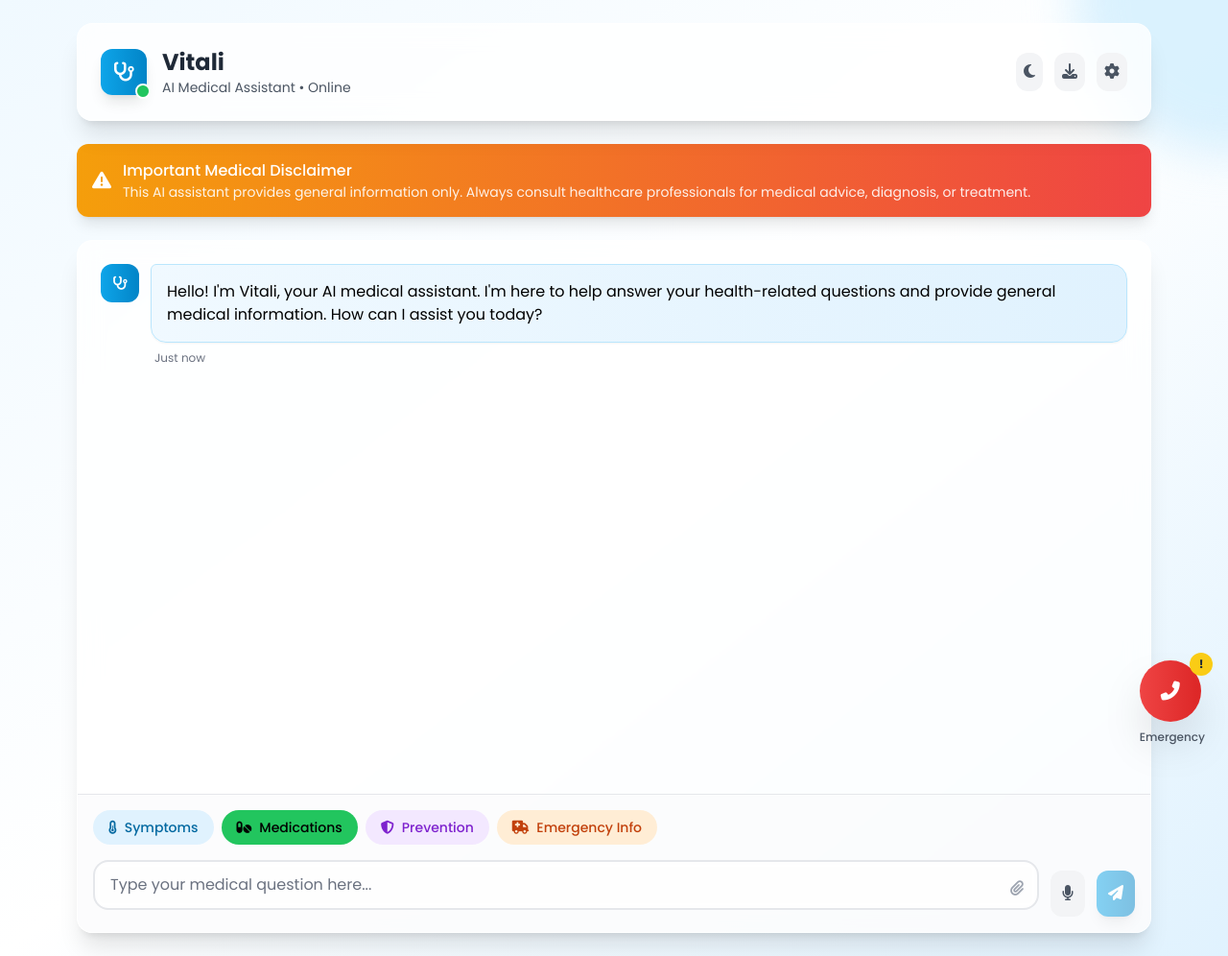
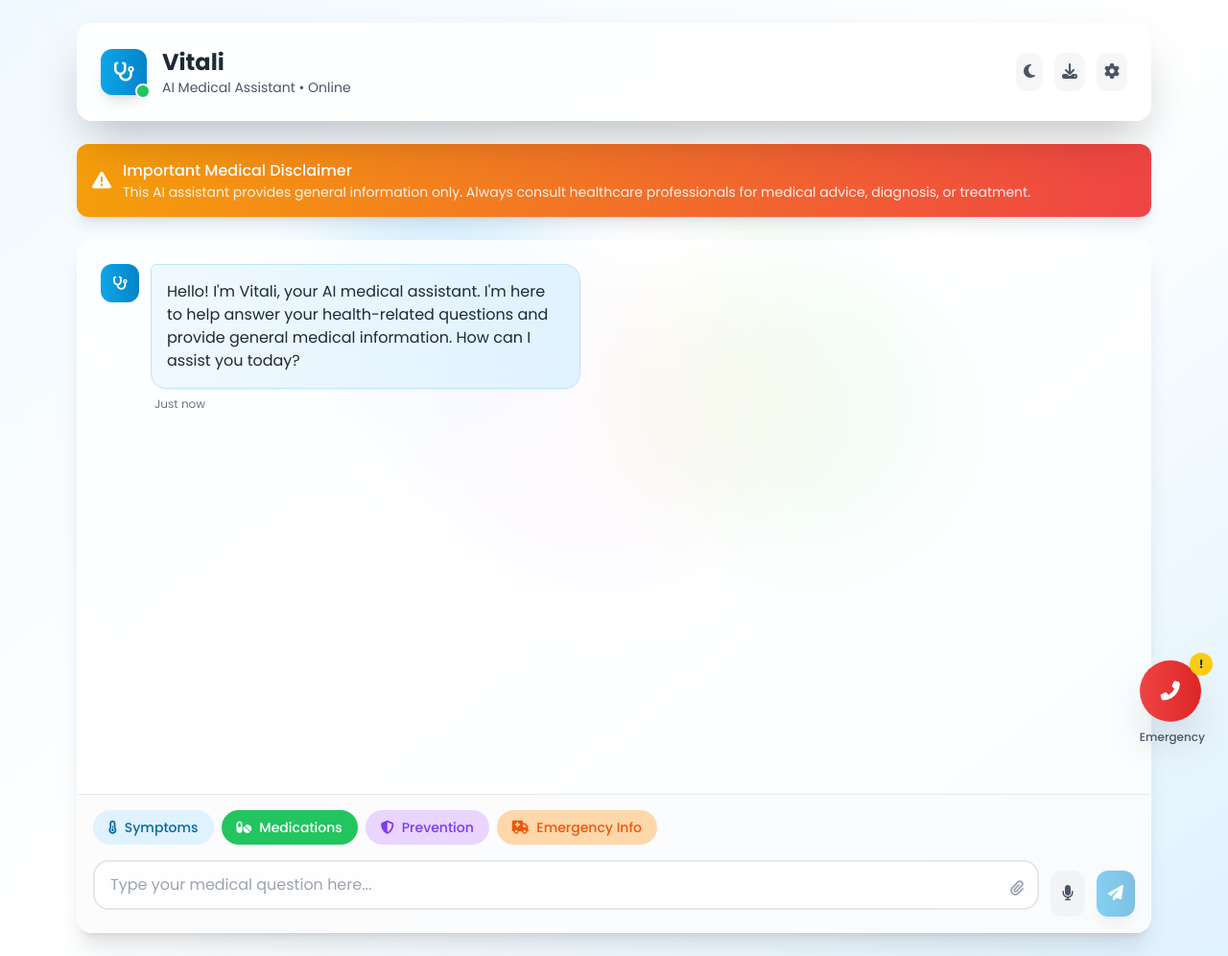
Before and after one commit to Y4NN777/Vitali, a Flask app: page / in a window 1280 px wide. Shown: the whole page at 96% size. Run offline with Flask 3, Linux system fonts and the light colour scheme; some libraries are stand-ins or nearby versions.

Commit message:
feat: Enhanced the chat interface

```diff
--- a/app.py
+++ b/app.py
@@ -25,7 +25,7 @@ os.environ["OPENROUTER_API_KEY"] = OPENROUTER_API_KEY
 embeddings = download_embeddings()
 
 index_name = "vitali-index"
-# Embed each chunk and upsert the embeddings into your Pinecone index.
+# Initialize Pinecone vector store with existing index
 docsearch = PineconeVectorStore.from_existing_index(
     index_name=index_name,
     embedding=embeddings
@@ -38,7 +38,7 @@ retriever = docsearch.as_retriever(search_type="similarity", search_kwargs={"k":
 
 chat_model = ChatOpenAI(
     model="qwen/qwen3-235b-a22b-2507:free",
-    openai_api_key=os.getenv("OPENROUTER_API_KEY"),      # Correct key parameter
+    openai_api_key=os.getenv("OPENROUTER_API_KEY"),
     openai_api_base="https://openrouter.ai/api/v1",
 )
 
@@ -64,9 +64,7 @@ def index():
 def chat():
     msg = request.form["msg"]
     input = msg
-    print(input)
     response = rag_chain.invoke({"input": msg})
-    print("Response : ", response["answer"])
     return str(response["answer"])
 
 
--- a/static/chat.js
+++ b/static/chat.js
@@ -18,6 +18,14 @@ function initChat() {
     fileInput = document.getElementById('fileInput');
     voiceBtn = document.getElementById('voiceBtn');
     exportChat = document.getElementById('exportChat');
+
+    // Load saved theme FIRST
+    const storedTheme = localStorage.getItem('theme');
+    if (storedTheme === 'dark') {
+        isDarkMode = true;
+        document.documentElement.classList.add('dark');
+        themeToggle.querySelector('i').className = 'fas fa-sun';
+    }
 
     // Auto-resize textarea
     messageInput.addEventListener('input', function() {
@@ -70,12 +78,20 @@ function initChat() {
         }
     });
 
-    // Theme toggle
+    // Theme Toggle
     themeToggle.addEventListener('click', () => {
         isDarkMode = !isDarkMode;
-        document.documentElement.classList.toggle('dark', isDarkMode);
-        const icon = themeToggle.querySelector('i');
-        icon.className = isDarkMode ? 'fas fa-sun' : 'fas fa-moon';
+        const html = document.documentElement;
+
+        if (isDarkMode) {
+            html.classList.add('dark');
+            themeToggle.querySelector('i').className = 'fas fa-sun';
+            localStorage.setItem('theme', 'dark');
+        } else {
+            html.classList.remove('dark');
+            themeToggle.querySelector('i').className = 'fas fa-moon';
+            localStorage.setItem('theme', 'light');
+        }
     });
 
     // Emergency button
@@ -90,7 +106,7 @@ function initChat() {
     fileInput.addEventListener('change', (e) => {
         if (e.target.files.length > 0) {
             const fileName = e.target.files[0].name;
-            addMessage(`📎 Attached file: ${fileName}`, 'user');
+            addMessage(`Attached file: ${fileName}`, 'user');
             setTimeout(() => {
                 addMessage('I can see you\'ve attached a file. Please note that I can provide general information about medical documents, but cannot replace professional medical analysis.', 'bot');
             }, 1000);
@@ -103,7 +119,7 @@ function initChat() {
         voiceBtn.classList.toggle('text-danger-600');
 
         if (voiceBtn.classList.contains('bg-danger-100')) {
-            addMessage('🎤 Voice recording started (simulated)', 'user');
+            addMessage('Voice recording started (simulated)', 'user');
             setTimeout(() => {
                 voiceBtn.classList.remove('bg-danger-100', 'text-danger-600');
                 voiceBtn.classList.add('bg-gray-100');
@@ -183,7 +199,7 @@ function addMessage(text, sender) {
             <div class="flex-1"></div>
             <div class="flex-shrink-0 max-w-xs lg:max-w-md">
                 <div class="bg-gradient-to-r from-medical-500 to-medical-600 text-white rounded-2xl rounded-tr-md p-4 shadow-lg">
-                    <p>${text}</p>
+                    <p class="text-white">${text}</p>
                 </div>
                 <div class="flex justify-end items-center mt-2 space-x-2">
                     <p class="text-xs text-gray-500 dark:text-gray-400">${time}</p>
@@ -206,8 +222,8 @@ function addMessage(text, sender) {
                 </div>
             </div>
             <div class="flex-1">
-                <div class="bg-gradient-to-r from-medical-50 to-medical-100 dark:from-gray-700 dark:to-gray-800 rounded-2xl rounded-tl-md p-4 shadow-sm border border-medical-200 dark:border-gray-600 max-w-xs lg:max-w-md">
-                    <p class="text-white-800 dark:text-white-200">${text}</p>
+                <div class="bot-message bg-gradient-to-r from-medical-50 to-medical-100 dark:from-slate-700 dark:to-slate-600 rounded-2xl rounded-tl-md p-4 shadow-sm border border-medical-200 dark:border-slate-500 max-w-xs lg:max-w-md">
+                    <p class="text-gray-800 dark:text-gray-100">${text}</p>
                 </div>
                 <div class="flex items-center mt-2 space-x-2">
                     <p class="text-xs text-gray-500 dark:text-gray-400 ml-1">${time}</p>
--- a/static/style.css
+++ b/static/style.css
@@ -1,5 +1,3 @@
-/* Custom styles for Vitali Medical Chat */
-
 /* Import Google Fonts */
 @import url('https://fonts.googleapis.com/css2?family=Poppins:wght@300;400;500;600;700&display=swap');
 
@@ -8,44 +6,175 @@ body {
     font-family: 'Poppins', sans-serif;
 }
 
-/* Dark mode styles */
-.dark {
-    background: linear-gradient(135deg, #0f172a 0%, #1e293b 100%);
+/* CRITICAL DARK MODE FIXES */
+
+/* 1. Header container fix */
+.header-container {
+    background: rgba(255, 255, 255, 0.85);
+    backdrop-filter: blur(20px);
+    border: 1px solid rgba(255, 255, 255, 0.5);
 }
 
-.dark .bg-white\/80 {
+.dark .header-container {
     background: rgba(30, 41, 59, 0.9) !important;
+    backdrop-filter: blur(20px);
+    border: 1px solid rgba(100, 116, 139, 0.3) !important;
 }
 
-.dark .border-white\/50 {
-    border-color: rgba(100, 116, 139, 0.5) !important;
+/* 2. Chat container fix */
+.chat-container {
+    background: rgba(255, 255, 255, 0.8);
+    backdrop-filter: blur(15px);
+    border: 1px solid rgba(255, 255, 255, 0.5);
 }
 
+.dark .chat-container {
+    background: rgba(15, 23, 42, 0.85) !important;
+    backdrop-filter: blur(20px);
+    border: 1px solid rgba(100, 116, 139, 0.3) !important;
+}
+
+/* 3. Bot message fix */
+.bot-message {
+    background: linear-gradient(to right, #f0f9ff, #e0f2fe);
+    border: 1px solid #bae6fd;
+}
+
+.dark .bot-message {
+    background: linear-gradient(to right, rgba(51, 65, 85, 0.9), rgba(71, 85, 105, 0.8)) !important;
+    backdrop-filter: blur(15px);
+    border: 1px solid rgba(100, 116, 139, 0.4) !important;
+}
+
+/* 4. Quick actions area fix */
+.quick-actions-area {
+    background: rgba(249, 250, 251, 0.5);
+    border-top: 1px solid rgba(229, 231, 235, 1);
+}
+
+.dark .quick-actions-area {
+    background: rgba(15, 23, 42, 0.6) !important;
+    backdrop-filter: blur(10px);
+    border-top: 1px solid rgba(51, 65, 85, 0.6) !important;
+}
+
+/* 5. Quick action buttons - vibrant colors in dark mode */
+.quick-btn-symptoms {
+    background: #e0f2fe;
+    color: #0369a1;
+}
+
+.dark .quick-btn-symptoms {
+    background: rgba(14, 165, 233, 0.25) !important;
+    color: #7dd3fc !important;
+    border: 1px solid rgba(14, 165, 233, 0.3);
+}
+
+.dark .quick-btn-symptoms:hover {
+    background: rgba(14, 165, 233, 0.35) !important;
+    transform: scale(1.05) translateY(-2px);
+}
+
+.quick-btn-medications {
+    background: #22c55e;
+    color: white;
+}
+
+.dark .quick-btn-medications {
+    background: rgba(34, 197, 94, 0.25) !important;
+    color: #86efac !important;
+    border: 1px solid rgba(34, 197, 94, 0.3);
+}
+
+.dark .quick-btn-medications:hover {
+    background: rgba(34, 197, 94, 0.35) !important;
+    transform: scale(1.05) translateY(-2px);
+}
+
+.quick-btn-prevention {
+    background: #e9d5ff;
+    color: #7c3aed;
+}
+
+.dark .quick-btn-prevention {
+    background: rgba(139, 92, 246, 0.25) !important;
+    color: #c4b5fd !important;
+    border: 1px solid rgba(139, 92, 246, 0.3);
+}
+
+.dark .quick-btn-prevention:hover {
+    background: rgba(139, 92, 246, 0.35) !important;
+    transform: scale(1.05) translateY(-2px);
+}
+
+.quick-btn-emergency {
+    background: #fed7aa;
+    color: #ea580c;
+}
+
+.dark .quick-btn-emergency {
+    background: rgba(249, 115, 22, 0.25) !important;
+    color: #fdba74 !important;
+    border: 1px solid rgba(249, 115, 22, 0.3);
+}
+
+.dark .quick-btn-emergency:hover {
+    background: rgba(249, 115, 22, 0.35) !important;
+    transform: scale(1.05) translateY(-2px);
+}
+
+/* 6. Text colors fix */
 .dark .text-gray-800 {
     color: #f1f5f9 !important;
 }
 
 .dark .text-gray-600 {
+    color: #cbd5e1 !important;
+}
+
+.dark .text-gray-500 {
     color: #94a3b8 !important;
 }
 
-.dark .bg-gray-50\/50 {
-    background: rgba(30, 41, 59, 0.5) !important;
+/* 7. Input area fix */
+.input-area {
+    background: rgba(255, 255, 255, 0.8);
+    border: 2px solid #e5e7eb;
+    /* Hide scrollbar while maintaining functionality */
+    scrollbar-width: none; /* Firefox */
+    -ms-overflow-style: none; /* IE and Edge */
 }
 
-.dark .border-gray-200 {
-    border-color: #334155 !important;
+.input-area::-webkit-scrollbar {
+    display: none; /* Chrome, Safari, Opera */
 }
 
-.dark .text-gray-500 {
-    color: #64748b !important;
+.dark .input-area {
+    background: rgba(30, 41, 59, 0.9) !important;
+    backdrop-filter: blur(15px);
+    border: 2px solid rgba(100, 116, 139, 0.4) !important;
+    color: #f8fafc !important;
 }
 
-.quick-actions {
-    color: #f1f5f9;
+.dark .input-area:focus {
+    border-color: rgba(14, 165, 233, 0.6) !important;
+    box-shadow: 0 0 0 3px rgba(14, 165, 233, 0.2);
 }
 
-/* Typing indicator animation */
+.dark .input-area::placeholder {
+    color: #94a3b8 !important;
+}
+
+/* Animations */
+.message-fade-in {
+    animation: fadeIn 0.5s ease-out;
+}
+
+@keyframes fadeIn {
+    from { opacity: 0; transform: translateY(20px); }
+    to { opacity: 1; transform: translateY(0); }
+}
+
 .typing-indicator {
     display: flex;
     align-items: center;
@@ -60,74 +189,87 @@ body {
     animation: typing 1.4s infinite ease-in-out;
 }
 
+.dark .typing-dot {
+    background-color: #94a3b8;
+}
+
 .typing-dot:nth-child(1) { animation-delay: 0s; }
 .typing-dot:nth-child(2) { animation-delay: 0.2s; }
 .typing-dot:nth-child(3) { animation-delay: 0.4s; }
 
 @keyframes typing {
-    0%, 60%, 100% { transform: translateY(0); }
-    30% { transform: translateY(-10px); }
+    0%, 60%, 100% { transform: translateY(0); opacity: 0.4; }
+    30% { transform: translateY(-10px); opacity: 1; }
 }
 
-/* Message fade-in animation */
-.message-fade-in {
-    animation: fadeIn 0.3s ease-out;
-}
-
-@keyframes fadeIn {
-    from { opacity: 0; transform: translateY(10px); }
-    to { opacity: 1; transform: translateY(0); }
-}
-
-/* Pulse ring animation for online indicator */
 .pulse-ring {
     animation: pulse-ring 2s cubic-bezier(0.455, 0.03, 0.515, 0.955) infinite;
 }
 
 @keyframes pulse-ring {
     0% { transform: scale(0.8); opacity: 1; }
-    80%, 100% { transform: scale(1.2); opacity: 0; }
+    80%, 100% { transform: scale(1.4); opacity: 0; }
 }
 
-/* Glassmorphism effect */
-.glassmorphism {
-    background: rgba(255, 255, 255, 0.1);
-    backdrop-filter: blur(10px);
-    border: 1px solid rgba(255, 255, 255, 0.2);
+/* Floating animation for background circles */
+@keyframes float {
+    0% { transform: translate(0, 0) rotate(0deg); }
+    25% { transform: translate(10px, 15px) rotate(5deg); }
+    50% { transform: translate(20px, 10px) rotate(0deg); }
+    75% { transform: translate(10px, 5px) rotate(-5deg); }
+    100% { transform: translate(0, 0) rotate(0deg); }
 }
 
-/* Custom scrollbar */
-.chat-scroll {
-    scrollbar-width: thin;
-    scrollbar-color: #cbd5e1 transparent;
+.animate-float {
+    animation: float 8s ease-in-out infinite;
 }
 
-.chat-scroll::-webkit-scrollbar {
-    width: 6px;
+.animation-delay-2000 {
+    animation-delay: 2s;
 }
 
-.chat-scroll::-webkit-scrollbar-track {
-    background: transparent;
+.animation-delay-4000 {
+    animation-delay: 4s;
 }
 
-.chat-scroll::-webkit-scrollbar-thumb {
-    background: #cbd5e1;
-    border-radius: 3px;
+.animation-delay-6000 {
+    animation-delay: 6s;
 }
 
-.chat-scroll::-webkit-scrollbar-thumb:hover {
-    background: #94a3b8;
+/* Ensure background elements are visible in light mode */
+.bg-medical-300 {
+    background-color: #7dd3fc;
 }
 
-/* Dark mode scrollbar */
-.dark .chat-scroll {
-    scrollbar-color: #475569 transparent;
+.bg-success-300 {
+    background-color: #4ade80;
 }
 
-.dark .chat-scroll::-webkit-scrollbar-thumb {
-    background: #475569;
+.bg-purple-300 {
+    background-color: #d8b4fe;
 }
 
-.dark .chat-scroll::-webkit-scrollbar-thumb:hover {
-    background: #64748b;
+.bg-amber-300 {
+    background-color: #fcd34d;
 }
+
+/* Adjust background elements for dark mode */
+.dark .bg-medical-300 {
+    background-color: #0ea5e9;
+    opacity: 0.4;
+}
+
+.dark .bg-success-300 {
+    background-color: #22c55e;
+    opacity: 0.4;
+}
+
+.dark .bg-purple-300 {
+    background-color: #a855f7;
+    opacity: 0.4;
+}
+
+.dark .bg-amber-300 {
+    background-color: #f59e0b;
+    opacity: 0.4;
+}
--- a/templates/chat.html
+++ b/templates/chat.html
@@ -4,9 +4,11 @@
     <meta charset="UTF-8">
     <meta name="viewport" content="width=device-width, initial-scale=1.0">
     <title>Vitali - AI Medical Assistant</title>
+    <link rel="stylesheet" href="{{ url_for('static', filename='style.css') }}">
     <script src="https://cdn.tailwindcss.com"></script>
     <script>
         tailwind.config = {
+            darkMode: 'class',
             theme: {
                 extend: {
                     colors: {
@@ -47,19 +49,19 @@
     </script>
     <link href="https://fonts.googleapis.com/css2?family=Poppins:wght@300;400;500;600;700&display=swap" rel="stylesheet">
     <link rel="stylesheet" href="https://cdnjs.cloudflare.com/ajax/libs/font-awesome/6.4.0/css/all.min.css">
-    <link rel="stylesheet" type="text/css" href="{{ url_for('static', filename='style.css')}}"/>
-    <link rel="icon" href="{{ url_for('static', filename='vitali-favicon.ico') }}" type="image/x-icon">
 </head>
-<body class="bg-gradient-to-br from-medical-50 via-white to-medical-100 min-h-screen font-poppins">
-    <!-- Background Elements -->
+<body class="bg-gradient-to-br from-medical-50 via-white to-medical-100 dark:bg-gradient-to-br dark:from-slate-900 dark:via-slate-800 dark:to-slate-900 min-h-screen font-poppins transition-all duration-300">
+    <!-- Background Elements with Glassmorphism -->
     <div class="fixed inset-0 overflow-hidden pointer-events-none">
-        <div class="absolute -top-40 -right-40 w-80 h-80 bg-medical-200 rounded-full mix-blend-multiply filter blur-xl opacity-60 animate-pulse"></div>
-        <div class="absolute -bottom-40 -left-40 w-80 h-80 bg-success-200 rounded-full mix-blend-multiply filter blur-xl opacity-60 animate-pulse" style="animation-delay: 2s;"></div>
+        <div class="absolute top-1/4 left-1/4 w-64 h-64 bg-medical-300 rounded-full filter blur-2xl opacity-30 animate-float"></div>
+        <div class="absolute top-1/3 right-1/4 w-72 h-72 bg-success-300 rounded-full filter blur-2xl opacity-30 animate-float animation-delay-2000"></div>
+        <div class="absolute bottom-1/4 left-1/3 w-80 h-80 bg-purple-300 rounded-full filter blur-2xl opacity-30 animate-float animation-delay-4000"></div>
+        <div class="absolute bottom-1/3 right-1/3 w-60 h-60 bg-amber-300 rounded-full filter blur-2xl opacity-30 animate-float animation-delay-6000"></div>
     </div>
 
     <div class="relative z-10 container mx-auto px-4 py-6 max-w-6xl">
         <!-- Header -->
-        <div class="bg-white/80 dark:bg-gray-800/90 backdrop-blur-md rounded-2xl shadow-xl border border-white/50 dark:border-gray-700/50 mb-6 p-6">
+        <div class="header-container rounded-2xl shadow-2xl mb-6 p-6">
             <div class="flex items-center justify-between">
                 <div class="flex items-center space-x-4">
                     <div class="relative">
@@ -76,13 +78,13 @@
                     </div>
                 </div>
                 <div class="flex items-center space-x-3">
-                    <button id="themeToggle" class="p-2 rounded-xl bg-gray-100 hover:bg-gray-200 dark:bg-gray-700 dark:hover:bg-gray-600 transition-colors duration-200">
+                    <button id="themeToggle" class="p-2 rounded-xl bg-gray-100/80 hover:bg-gray-200/80 dark:bg-gray-700/80 dark:hover:bg-gray-600/80 transition-all duration-200 backdrop-blur-sm">
                         <i class="fas fa-moon text-gray-600 dark:text-gray-300"></i>
                     </button>
-                    <button id="exportChat" class="p-2 rounded-xl bg-gray-100 hover:bg-gray-200 dark:bg-gray-700 dark:hover:bg-gray-600 transition-colors duration-200">
+                    <button id="exportChat" class="p-2 rounded-xl bg-gray-100/80 hover:bg-gray-200/80 dark:bg-gray-700/80 dark:hover:bg-gray-600/80 transition-all duration-200 backdrop-blur-sm">
                         <i class="fas fa-download text-gray-600 dark:text-gray-300"></i>
                     </button>
-                    <button class="p-2 rounded-xl bg-gray-100 hover:bg-gray-200 dark:bg-gray-700 dark:hover:bg-gray-600 transition-colors duration-200">
+                    <button class="p-2 rounded-xl bg-gray-100/80 hover:bg-gray-200/80 dark:bg-gray-700/80 dark:hover:bg-gray-600/80 transition-all duration-200 backdrop-blur-sm">
                         <i class="fas fa-cog text-gray-600 dark:text-gray-300"></i>
                     </button>
                 </div>
@@ -103,9 +105,9 @@
         </div>
 
         <!-- Chat Container -->
-        <div class="bg-white/80 dark:bg-gray-800/90 backdrop-blur-md rounded-2xl shadow-xl border border-white/50 dark:border-gray-700/50 overflow-hidden">
+        <div class="chat-container rounded-2xl shadow-xl overflow-hidden">
             <!-- Chat Messages -->
-            <div id="chatMessages" class="h-[36rem] overflow-y-auto p-6 space-y-4 chat-scroll">
+            <div id="chatMessages" class="h-[36rem] overflow-y-auto p-6 space-y-4">
                 <!-- Welcome Message -->
                 <div class="flex items-start space-x-3 message-fade-in">
                     <div class="flex-shrink-0">
@@ -114,8 +116,8 @@
                         </div>
                     </div>
                     <div class="flex-1">
-                        <div class="bg-gradient-to-r from-medical-50 to-medical-100 dark:from-gray-700 dark:to-gray-800 rounded-2xl rounded-tl-md p-4 shadow-sm border border-medical-200 dark:border-gray-600">
-                            <p class="text-white-800 dark:text-white-200">Hello! I'm Vitali, your AI medical assistant. I'm here to help answer your health-related questions and provide general medical information. How can I assist you today?</p>
+                        <div class="bot-message rounded-2xl rounded-tl-md p-4 shadow-sm max-w-xs lg:max-w-md">
+                            <p class="text-gray-800 dark:text-gray-200">Hello! I'm Vitali, your AI medical assistant. I'm here to help answer your health-related questions and provide general medical information. How can I assist you today?</p>
                         </div>
                         <p class="text-xs text-gray-500 dark:text-gray-400 mt-2 ml-1">Just now</p>
                     </div>
@@ -123,18 +125,18 @@
             </div>
 
             <!-- Quick Actions -->
-            <div class="border-t border-gray-200 dark:border-gray-700 bg-gray-50/50 dark:bg-gray-700/50 p-4">
+            <div class="quick-actions-area p-4">
                 <div class="flex flex-wrap gap-2 mb-4">
-                    <button class="quick-action-btn px-4 py-2 bg-medical-100 hover:bg-medical-200 dark:bg-gray-600 dark:hover:bg-gray-500 text-medical-700 dark:text-gray-200 rounded-full text-sm font-medium transition-all duration-200 hover:scale-105" data-text="What are the symptoms of flu?">
+                    <button class="quick-action-btn quick-btn-symptoms px-4 py-2 rounded-full text-sm font-medium transition-all duration-200 hover:scale-105" data-text="What are the symptoms of flu?">
                         <i class="fas fa-thermometer-half mr-2"></i>Symptoms
                     </button>
-                    <button class="quick-action-btn px-4 py-2 bg-success-500 hover:bg-success-500 dark:bg-gray-600 dark:hover:bg-gray-500 text-success-700 dark:text-gray-200 rounded-full text-sm font-medium transition-all duration-200 hover:scale-105" data-text="Tell me about medication interactions">
+                    <button class="quick-action-btn quick-btn-medications px-4 py-2 rounded-full text-sm font-medium transition-all duration-200 hover:scale-105" data-text="Tell me about medication interactions">
                         <i class="fas fa-pills mr-2"></i>Medications
                     </button>
-                    <button class="quick-action-btn px-4 py-2 bg-purple-100 hover:bg-purple-200 dark:bg-gray-600 dark:hover:bg-gray-500 text-purple-700 dark:text-gray-200 rounded-full text-sm font-medium transition-all duration-200 hover:scale-105" data-text="How can I prevent common illnesses?">
+                    <button class="quick-action-btn quick-btn-prevention px-4 py-2 rounded-full text-sm font-medium transition-all duration-200 hover:scale-105" data-text="How can I prevent common illnesses?">
                         <i class="fas fa-shield-alt mr-2"></i>Prevention
                     </button>
-                    <button class="quick-action-btn px-4 py-2 bg-orange-100 hover:bg-orange-200 dark:bg-gray-600 dark:hover:bg-gray-500 text-orange-700 dark:text-gray-200 rounded-full text-sm font-medium transition-all duration-200 hover:scale-105" data-text="What should I do in a medical emergency?">
+                    <button class="quick-action-btn quick-btn-emergency px-4 py-2 rounded-full text-sm font-medium transition-all duration-200 hover:scale-105" data-text="What should I do in a medical emergency?">
                         <i class="fas fa-ambulance mr-2"></i>Emergency Info
                     </button>
                 </div>
@@ -143,7 +145,7 @@
                 <div class="relative">
                     <div class="flex items-end space-x-3">
                         <div class="flex-1 relative">
-                            <textarea id="messageInput" rows="1" placeholder="Type your medical question here..." class="w-full resize-none rounded-2xl border-2 border-gray-200 dark:border-gray-600 focus:border-medical-400 focus:ring-0 px-4 py-3 pr-12 text-gray-800 dark:text-gray-200 placeholder-gray-500 dark:placeholder-gray-400 transition-all duration-200 bg-white/80 dark:bg-gray-700/80 backdrop-blur-sm"></textarea>
+                            <textarea id="messageInput" rows="1" placeholder="Type your medical question here..." class="input-area w-full resize-none rounded-2xl focus:ring-0 px-4 py-3 pr-12 transition-all duration-200 backdrop-blur-sm"></textarea>
                             <button id="attachBtn" class="absolute right-3 top-1/2 transform -translate-y-1/2 p-1 text-gray-400 hover:text-gray-600 dark:text-gray-400 dark:hover:text-gray-300 transition-colors">
                                 <i class="fas fa-paperclip"></i>
                             </button>
@@ -186,8 +188,7 @@
             <p class="text-xs text-center mt-2 text-gray-600 dark:text-gray-300 font-medium">Emergency</p>
         </div>
     </div>
-
-    <!-- External JavaScript -->
+     <!-- External JavaScript -->
     <script src="{{ url_for('static', filename='chat.js')}}"></script>
 </body>
 </html>
```
Also changed, not shown: README.md.
